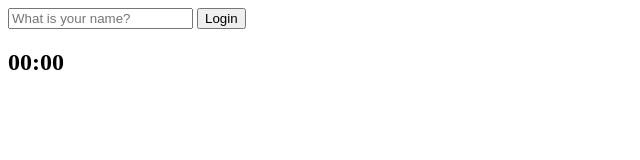
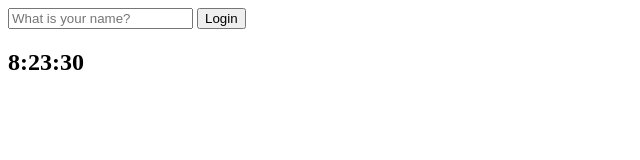
Before and after one commit to Yeonlisa/Chreme, a plain HTML site: page index.html in a window 1280 px wide. Shown: the full height of the page, 0-640 px from the left. Drawn offline with Linux system fonts and the light colour scheme.

Commit message:
Timeouts and Dates

```diff
--- a/clock.js
+++ b/clock.js
@@ -1,8 +1,9 @@
 const clock = document.querySelector("h2#clock");
 
-function sayHello() {
-    console.log("hello");
+function getClock() {
+    const date = new Date();
+    clock.innerHTML = `${date.getHours()}:${date.getMinutes()}:${date.getSeconds()}`;
 }
 
-
-setInterval(sayHello, 5000);
+getClock();
+setInterval(getClock, 1000);
--- a/index.html
+++ b/index.html
@@ -17,7 +17,7 @@
         />
         <input type="submit" value="Login" />
     </form>
-    <h2 id="clock">00:00</h2>
+    <h2 id="clock">00:00:00</h2>
     <h1 id="greeting" class="hidden"></h1>
     <script src="greeting.js"></script>
     <script src="clock.js"></script>
```
